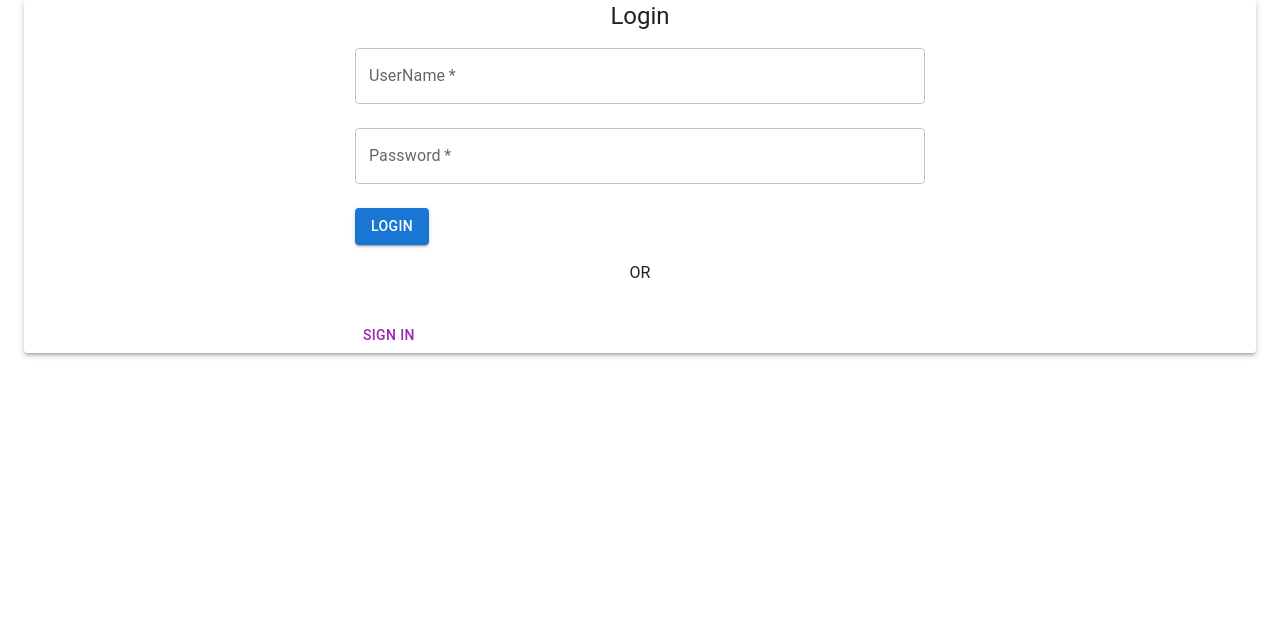
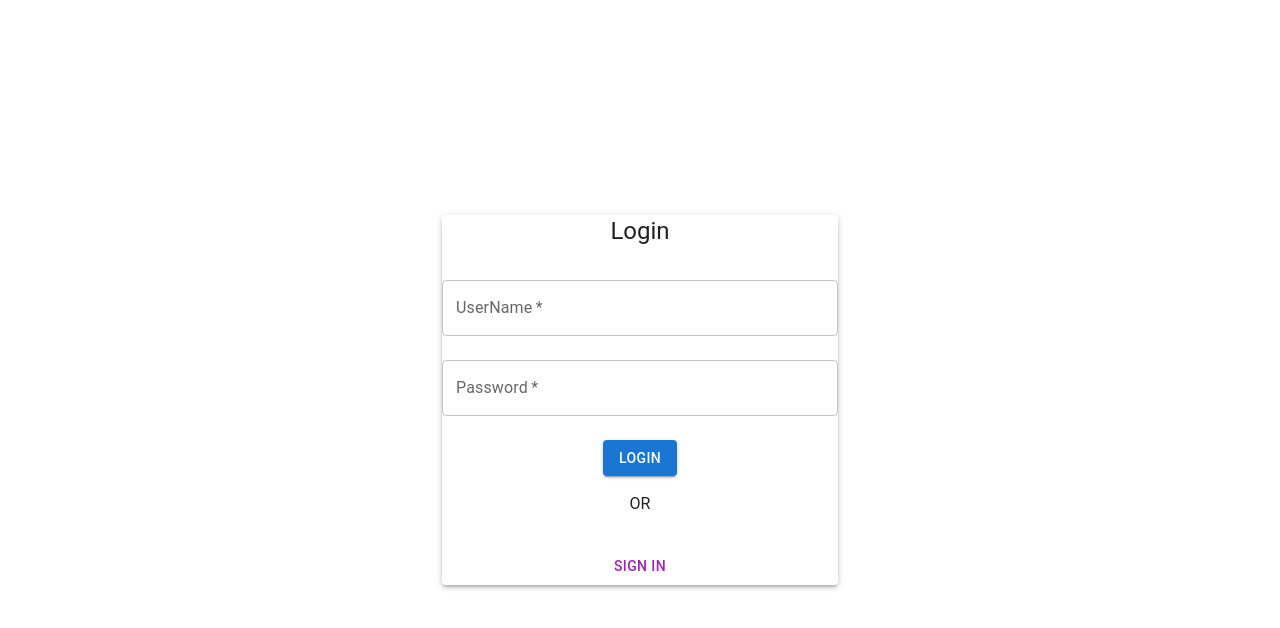
Before and after one commit to Hassam009/Advance-Chat-App, a React (Vite) app: page /login in a window 1280 px wide. Shown: the top 628 px of the page. Built offline with nearby package versions, Linux system fonts and the light colour scheme.

Commit message:
Login page done

```diff
--- a/src/Pages/Login.jsx
+++ b/src/Pages/Login.jsx
@@ -6,12 +6,25 @@ const Login = () => {
   const toggleLogin = () => setisLogin(!isLogin);
 
   return (
-    <Container component={"main"} maxWidth="sx">
+    <Container component={"main"} maxWidth="xs"
+    sx={{
+      height: '100vh',
+      display: 'flex',
+      alignItems: 'center',
+      justifyContent: 'center' }}
+    >
       <Paper elevation={3} sx={{ Padding: 4, display: 'flex', flexDirection: 'column', alignItems: 'center' }}>
         {isLogin ? (
           <>
             <Typography variant="h5">Login</Typography>
-            <form>
+            <form
+            style={{
+              fontWeight: 'bold',
+              width: '100%',
+              marginTop: '1rem',
+              textAlign: 'center', // Center the form content
+            }}
+            >
               <TextField
                 required
                 fullWidth
@@ -27,10 +40,10 @@ const Login = () => {
                 margin="normal"
                 variant="outlined"
               />
-              <Button sx={{ marginTop: "1rem" }} variant="contained" color="primary" type="submit">Login</Button>
+              <Button sx={{ marginTop: "1rem", justifyContent: 'center' }} variant="contained" color="primary" type="submit">Login</Button>
               <Typography textAlign="center" margin="1rem"> OR</Typography>
               <Button
-                sx={{ marginTop: "1rem" }}
+                sx={{ marginTop: "1rem", justifyContent: 'center' }}
                 variant="text" color="secondary"
                 onClick={toggleLogin}
               >Sign in</Button>
```
